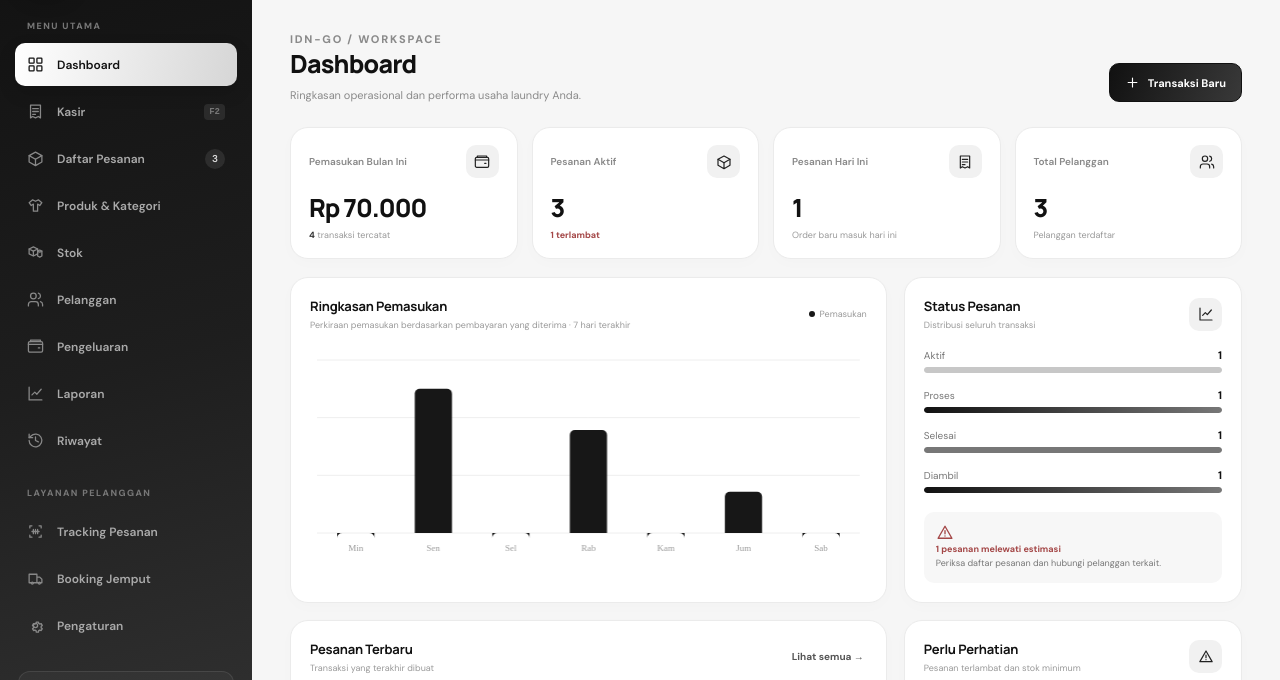
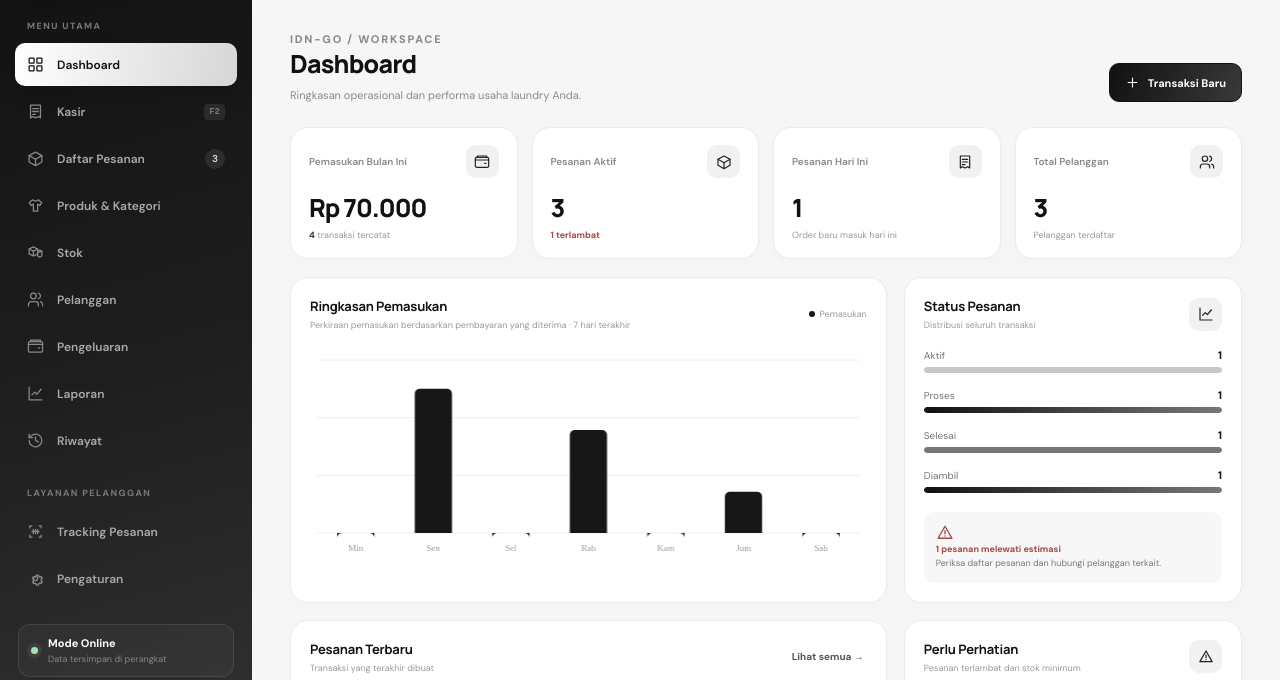
Before and after one commit to IDN-NetID/IDN-LAUNDRY, a plain HTML site: page index.html in a window 1280 px wide. Shown: the part 79-759 px from the top of the page. Drawn offline with Linux system fonts and the light colour scheme.

Commit message:
Update index.html

```diff
--- a/index.html
+++ b/index.html
@@ -32,7 +32,7 @@
       <div class="sidebar-label sidebar-label-bottom">LAYANAN PELANGGAN</div>
       <nav class="side-nav">
         <button class="nav-link" data-page="tracking"><span class="nav-icon" data-icon="scan"></span><span>Tracking Pesanan</span></button>
-        <button class="nav-link" data-page="booking"><span class="nav-icon" data-icon="truck"></span><span>Booking Jemput</span></button>
+
         <button class="nav-link" data-page="settings"><span class="nav-icon" data-icon="settings"></span><span>Pengaturan</span></button>
       </nav>
       <div class="sidebar-bottom">
```
